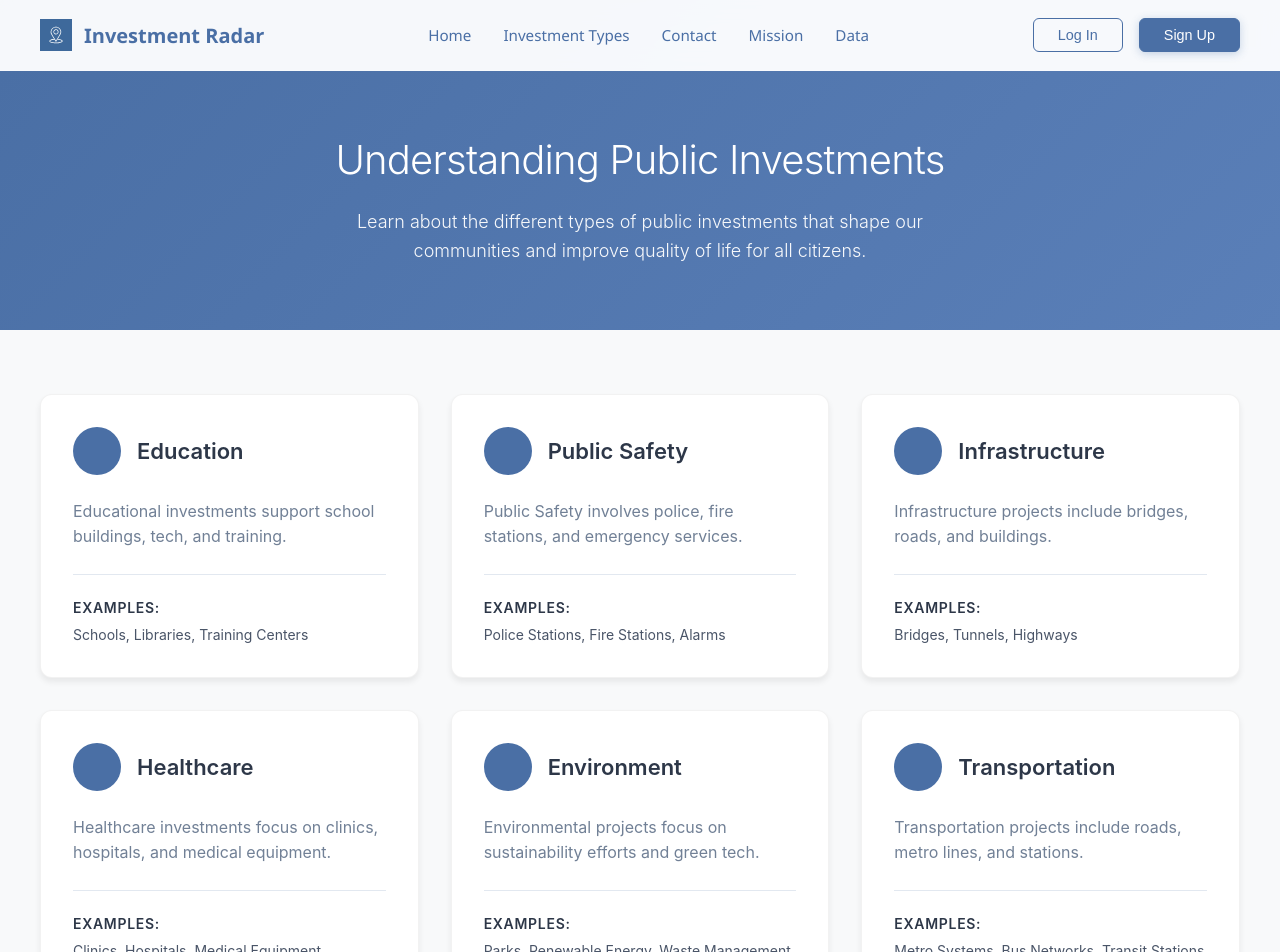
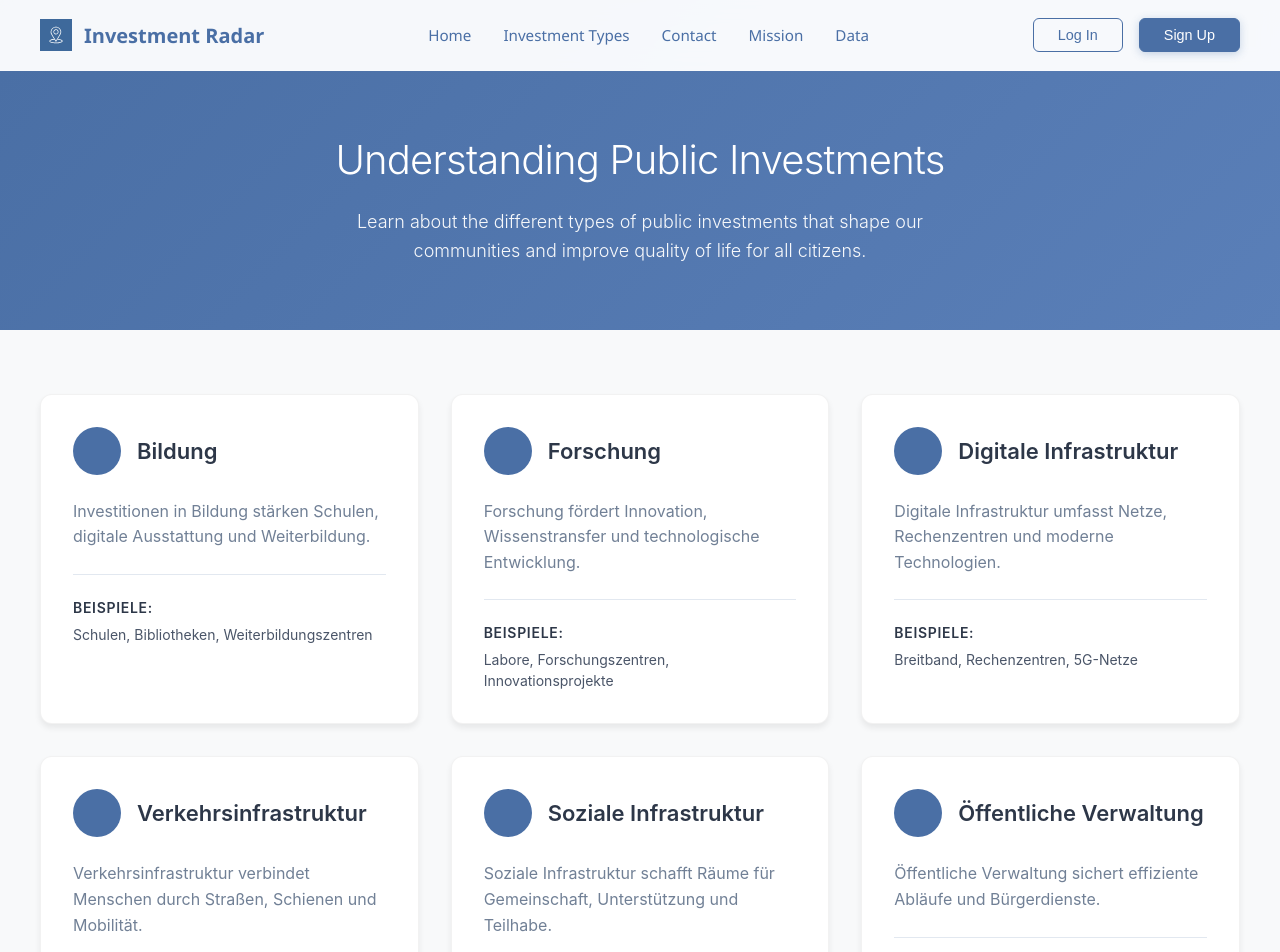
Before and after one commit to LinusCode146/investment-radar, a Next.js app: page /investmentTypes in a window 1280 px wide. Shown: the top 952 px of the page. Built offline with nearby package versions, Linux system fonts and the light colour scheme; no server answers.

Commit message:
englisch zu deutsch

```diff
--- a/app/investmentTypes/page.tsx
+++ b/app/investmentTypes/page.tsx
@@ -12,40 +12,41 @@ const PublicInvestments: React.FC = () => {
     const investmentCategories: InvestmentCategory[] = [
         {
             id: 'education',
-            title: 'Education',
-            description: 'Educational investments support school buildings, tech, and training.',
-            examples: ['Schools', 'Libraries', 'Training Centers']
+            title: 'Bildung',
+            description: 'Investitionen in Bildung stärken Schulen, digitale Ausstattung und Weiterbildung.',
+            examples: ['Schulen', 'Bibliotheken', 'Weiterbildungszentren']
         },
         {
             id: 'publicSafety',
-            title: 'Public Safety',
-            description: 'Public Safety involves police, fire stations, and emergency services.',
-            examples: ['Police Stations', 'Fire Stations', 'Alarms']
+            title: 'Forschung',
+            description: 'Forschung fördert Innovation, Wissenstransfer und technologische Entwicklung.',
+            examples: ['Labore', 'Forschungszentren', 'Innovationsprojekte']
         },
         {
             id: 'infrastructure',
-            title: 'Infrastructure',
-            description: 'Infrastructure projects include bridges, roads, and buildings.',
-            examples: ['Bridges', 'Tunnels', 'Highways']
+            title: 'Digitale Infrastruktur',
+            description: 'Digitale Infrastruktur umfasst Netze, Rechenzentren und moderne Technologien.',
+            examples: ['Breitband', 'Rechenzentren', '5G-Netze']
         },
         {
             id: 'healthcare',
-            title: 'Healthcare',
-            description: 'Healthcare investments focus on clinics, hospitals, and medical equipment.',
-            examples: ['Clinics', 'Hospitals', 'Medical Equipment']
+            title: 'Verkehrsinfrastruktur',
+            description: 'Verkehrsinfrastruktur verbindet Menschen durch Straßen, Schienen und Mobilität.',
+            examples: ['Straßen', 'Bahnlinien', 'ÖPNV']
         },
         {
             id: 'environment',
-            title: 'Environment',
-            description: 'Environmental projects focus on sustainability efforts and green tech.',
-            examples: ['Parks', 'Renewable Energy', 'Waste Management']
+            title: 'Soziale Infrastruktur',
+            description: 'Soziale Infrastruktur schafft Räume für Gemeinschaft, Unterstützung und Teilhabe.',
+            examples: ['Parks', 'Gemeindezentren', 'Wohnprojekte']
         },
         {
             id: 'transportation',
-            title: 'Transportation',
-            description: 'Transportation projects include roads, metro lines, and stations.',
-            examples: ['Metro Systems', 'Bus Networks', 'Transit Stations']
+            title: 'Öffentliche Verwaltung',
+            description: 'Öffentliche Verwaltung sichert effiziente Abläufe und Bürgerdienste.',
+            examples: ['Rathäuser', 'Bürgerämter', 'Serviceportale']
         }
+
     ];
 
     return (
@@ -72,7 +73,7 @@ const PublicInvestments: React.FC = () => {
                             </p>
 
                             <div className={styles.examples}>
-                                <h3 className={styles.examplesTitle}>Examples:</h3>
+                                <h3 className={styles.examplesTitle}>Beispiele:</h3>
                                 <p className={styles.examplesList}>
                                     {category.examples.join(', ')}
                                 </p>
```
